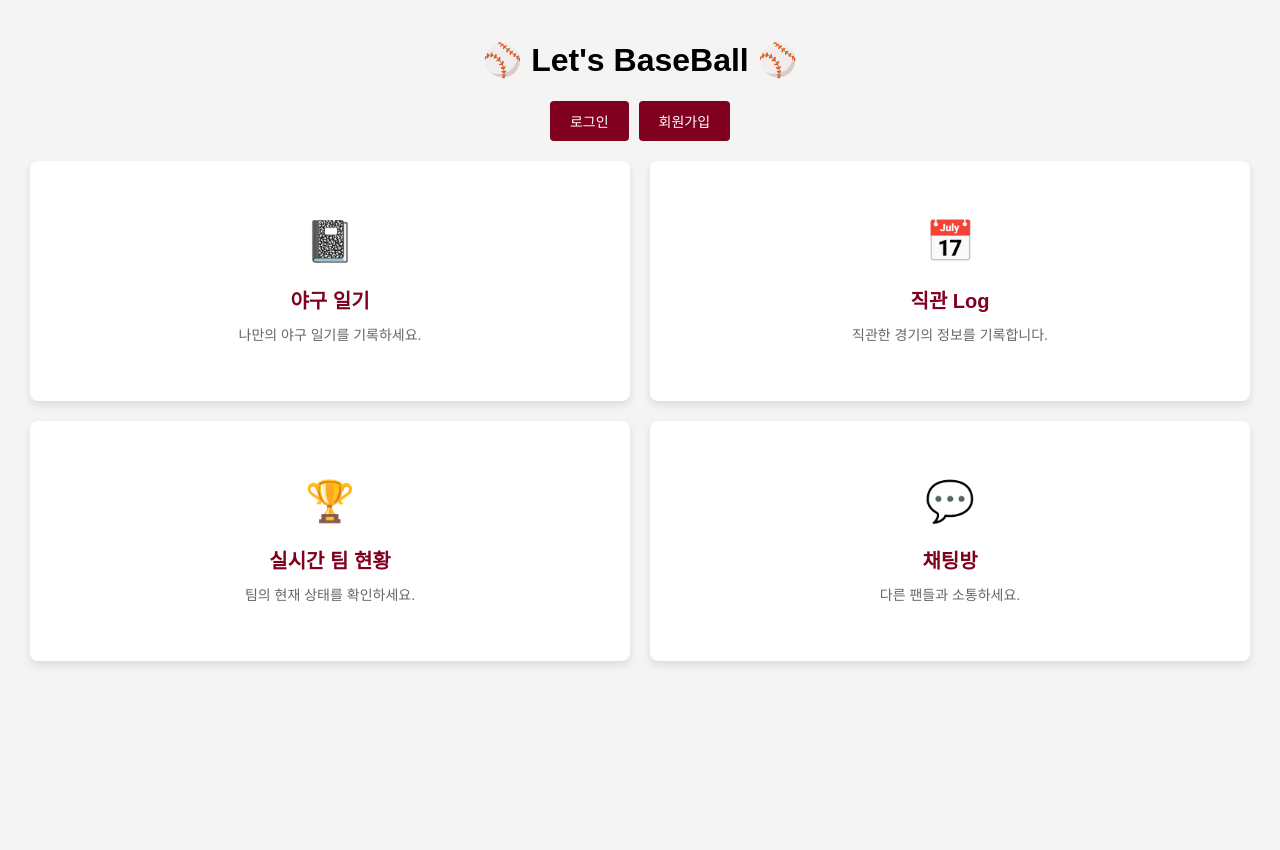
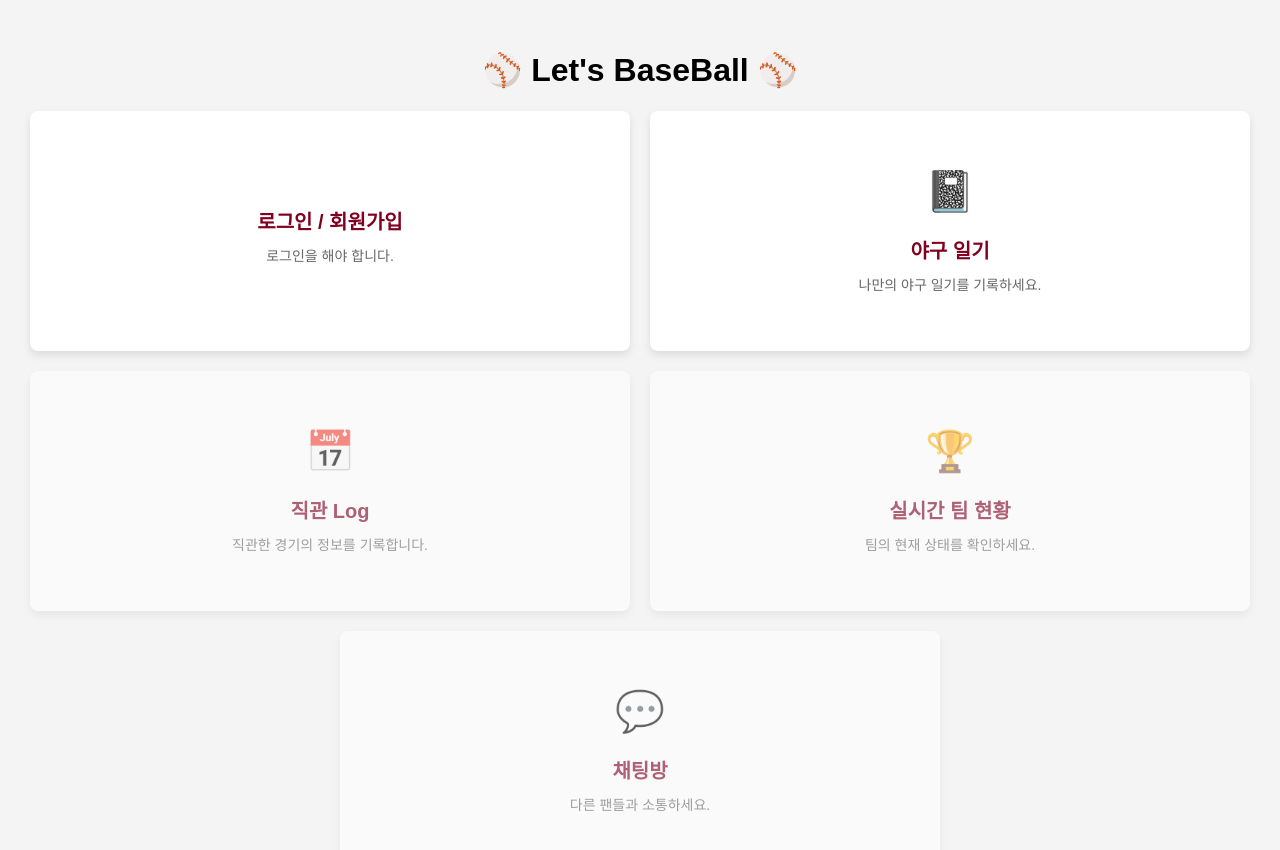
Before and after one commit to eugene225/baseball-server, a React (Create React App) app in the folder frontend/: page / in a window 1280 px wide. Shown: the top 850 px of the page. Before the commit the page ends 800 px from the top, so only its background shows below. Built offline with nearby package versions, Linux system fonts and the light colour scheme.

Commit message:
refactor - frontend : main page 수정

```diff
--- a/frontend/src/components/MainPage.css
+++ b/frontend/src/components/MainPage.css
@@ -21,7 +21,7 @@ body {
   padding: 20px;
   background-color: var(--light-grey); /* Light grey background */
   position: relative;
-  padding-top: 20px; /* Space for the top bar */
+  padding-top: 30px; /* Space for the top bar */
 }
 
 .top-bar {
@@ -38,30 +38,6 @@ body {
   z-index: 1000; /* Ensure it is on top of other content */
 }
 
-/* Flexbox layout for aligning auth buttons */
-.auth-buttons {
-  display: flex;
-  justify-content: center;
-  gap: 10px;
-  margin-top: 20px; /* Space between title and buttons */
-}
-
-.auth-button {
-  color: var(--white); /* White text color */
-  background-color: var(--burgundy); /* Burgundy background color */
-  border: none;
-  padding: 10px 20px;
-  border-radius: 4px;
-  text-decoration: none;
-  font-size: 14px;
-  cursor: pointer;
-  transition: background-color 0.3s;
-}
-
-.auth-button:hover {
-  background-color: var(--light-burgundy); /* Light Burgundy on hover */
-}
-
 .board-container {
   display: flex;
   flex-wrap: wrap;
@@ -70,11 +46,13 @@ body {
   margin-top: 20px; /* Margin to ensure items are not too close to the top */
 }
 
+/* Style for board items and contents */
 .board-item {
   text-decoration: none;
   color: inherit;
   flex: 1 1 calc(50% - 20px); /* Default to 2 items per row on larger screens */
   max-width: calc(50% - 20px); /* Ensure item does not overflow */
+  cursor: pointer; /* Pointer cursor for interactive elements */
 }
 
 .board-content {
@@ -107,12 +85,39 @@ body {
   margin-bottom: 10px;
 }
 
+/* Apply hover effect */
 .board-item:hover .board-content {
   transform: scale(1.05);
   box-shadow: 0 6px 12px rgba(0, 0, 0, 0.2);
 }
 
-/* Media Queries for Responsive Design */
+/* Disabled board item styles */
+.board-item.disabled {
+  pointer-events: none; /* Disable all mouse events */
+  opacity: 0.6; /* Slightly reduce opacity for disabled items */
+  cursor: not-allowed; /* Show not-allowed cursor */
+}
+
+/* Highlight for authentication buttons */
+.auth-buttons {
+  margin-top: 20px; /* Add margin to the auth buttons container */
+}
+
+.auth-button {
+  text-decoration: none;
+  color: var(--white); /* White text color */
+  background-color: var(--burgundy); /* Burgundy background color */
+  padding: 10px 20px;
+  border-radius: 4px;
+  font-size: 14px;
+  cursor: pointer;
+  transition: background-color 0.3s, transform 0.3s;
+}
+
+.auth-button:hover {
+  background-color: var(--light-burgundy); /* Light Burgundy on hover */
+  transform: scale(1.05); /* Slightly enlarge on hover */
+}
 
 @media (max-width: 768px) {
   .board-item {
--- a/frontend/src/components/MainPage.js
+++ b/frontend/src/components/MainPage.js
@@ -1,7 +1,7 @@
 import React, { useState, useEffect } from 'react';
-import { Link } from 'react-router-dom';
+import { Link, useNavigate } from 'react-router-dom';
 import './MainPage.css';
-import { fetchUserInfo } from '../api/user'; // 분리한 API 호출 함수 가져오기
+import { fetchUserInfo } from '../api/user'; // Import the API call function
 
 // 사용자 정보를 표시하는 컴포넌트
 const UserInfo = ({ userInfo }) => (
@@ -11,29 +11,22 @@ const UserInfo = ({ userInfo }) => (
   </div>
 );
 
-// 인증 버튼 컴포넌트
-const AuthButtons = () => (
-  <div className="auth-buttons">
-    <Link to="/login" className="auth-button">로그인</Link>
-    <Link to="/signup" className="auth-button">회원가입</Link>
-  </div>
-);
-
 // MainPage 컴포넌트
 function MainPage() {
   const [isLoggedIn, setIsLoggedIn] = useState(false);
   const [userInfo, setUserInfo] = useState({ nickname: '', myTeam: '' });
+  const navigate = useNavigate(); // For programmatic navigation
 
   useEffect(() => {
     const fetchAndSetUserInfo = async () => {
-      const user = JSON.parse(localStorage.getItem('user')); // 로컬 스토리지에서 유저 정보 가져오기
+      const user = JSON.parse(localStorage.getItem('user')); // Fetch user info from localStorage
       if (user) {
         try {
           const data = await fetchUserInfo(user.userId, user.accessToken);
           setUserInfo({ nickname: data.nickname, myTeam: data.myTeam });
           setIsLoggedIn(true);
         } catch (error) {
-          // 오류 처리: 로컬 스토리지 초기화 및 로그아웃 처리
+          // Error handling: clear localStorage and set logged out state
           localStorage.removeItem('user');
           setIsLoggedIn(false);
         }
@@ -41,15 +34,36 @@ function MainPage() {
     };
 
     fetchAndSetUserInfo();
-  }, []); // 빈 배열로 컴포넌트가 마운트될 때 한 번만 실행
+  }, []); // Empty array means this effect runs only once
+
+  const handleMyPageClick = () => {
+    if (!isLoggedIn) {
+      navigate('/login'); // Redirect to login if not logged in
+    }
+  };
 
   return (
     <div className="main-page">
       <h1>⚾️ Let's BaseBall ⚾️</h1>
 
-      {isLoggedIn ? <UserInfo userInfo={userInfo} /> : <AuthButtons />}
+      {isLoggedIn ? <UserInfo userInfo={userInfo} /> : null}
 
       <div className="board-container">
+        {isLoggedIn ? (
+          <Link to="/mypage" className="board-item">
+            <div className="board-content">
+              <h2>마이페이지</h2>
+              <p>내 정보를 확인하고 수정하세요.</p>
+            </div>
+          </Link>
+        ) : (
+          <div className="board-item" onClick={handleMyPageClick}>
+            <div className="board-content">
+              <h2>로그인 / 회원가입</h2>
+              <p>로그인을 해야 합니다.</p>
+            </div>
+          </div>
+        )}
         <Link to="/diary" className="board-item">
           <div className="board-content">
             <span className="emoji">📓</span>
@@ -57,27 +71,27 @@ function MainPage() {
             <p>나만의 야구 일기를 기록하세요.</p>
           </div>
         </Link>
-        <Link to="/log" className="board-item">
-          <div className="board-content">
+        <div className={`board-item ${!isLoggedIn ? 'disabled' : ''}`}>
+          <div className="board-content" onClick={isLoggedIn ? () => navigate('/log') : undefined}>
             <span className="emoji">📅</span>
             <h2>직관 Log</h2>
             <p>직관한 경기의 정보를 기록합니다.</p>
           </div>
-        </Link>
-        <Link to="/teams" className="board-item">
-          <div className="board-content">
+        </div>
+        <div className={`board-item ${!isLoggedIn ? 'disabled' : ''}`}>
+          <div className="board-content" onClick={isLoggedIn ? () => navigate('/teams') : undefined}>
             <span className="emoji">🏆</span>
             <h2>실시간 팀 현황</h2>
             <p>팀의 현재 상태를 확인하세요.</p>
           </div>
-        </Link>
-        <Link to="/chat" className="board-item">
-          <div className="board-content">
+        </div>
+        <div className={`board-item ${!isLoggedIn ? 'disabled' : ''}`}>
+          <div className="board-content" onClick={isLoggedIn ? () => navigate('/chat') : undefined}>
             <span className="emoji">💬</span>
             <h2>채팅방</h2>
             <p>다른 팬들과 소통하세요.</p>
           </div>
-        </Link>
+        </div>
       </div>
     </div>
   );
```
